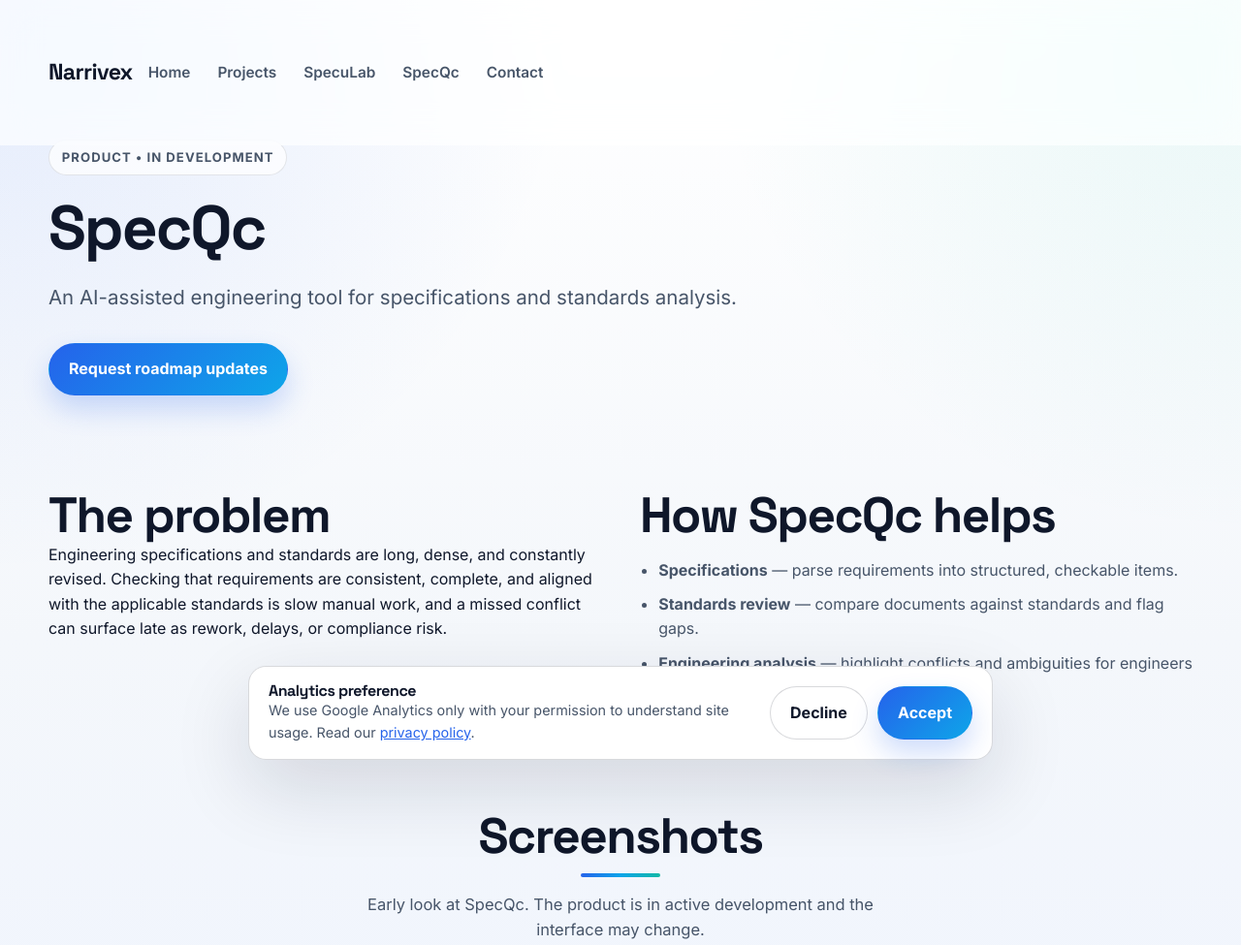
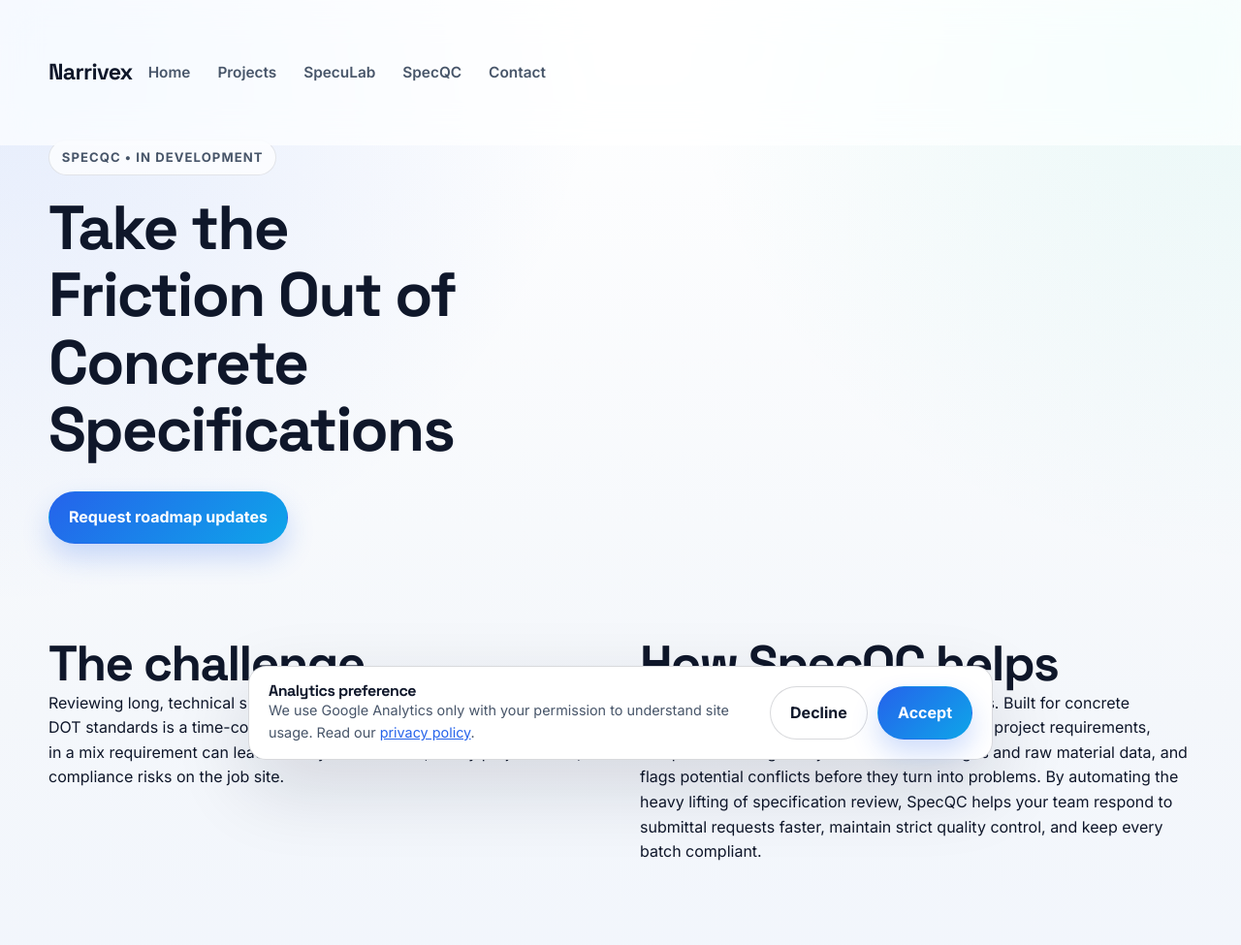
Before and after one commit to Jeremy-Narrivex/Narrivex-Homepage, a plain HTML site: page specqc.html in a window 1280 px wide. Shown: the top 975 px of the page at 97% size. Drawn offline with Linux system fonts and the light colour scheme.

Commit message:
Update SpecQC page title, descriptions, and content for clarity and accuracy

```diff
--- a/specqc.html
+++ b/specqc.html
@@ -4,13 +4,13 @@
 <head>
     <meta charset="UTF-8">
     <meta name="viewport" content="width=device-width, initial-scale=1.0">
-    <title>SpecQc — AI Specifications Analysis | Narrivex</title>
+    <title>SpecQC — Concrete Specifications Analysis | Narrivex</title>
     <meta name="description"
-        content="SpecQc is an AI-assisted engineering tool for specifications and standards analysis.">
+        content="SpecQC helps concrete producers and QC managers review project specifications, compare requirements with mix designs and material data, and catch conflicts earlier.">
     <meta name="theme-color" content="#0f172a">
     <link rel="canonical" href="https://narrivex.com/specqc.html">
-    <meta property="og:title" content="SpecQc — AI Specifications Analysis | Narrivex">
-    <meta property="og:description" content="AI-assisted specifications and standards analysis for engineers.">
+    <meta property="og:title" content="SpecQC — Concrete Specifications Analysis | Narrivex">
+    <meta property="og:description" content="Take the friction out of concrete specifications with faster, clearer specification reviews.">
     <meta property="og:type" content="website">
     <meta property="og:url" content="https://narrivex.com/specqc.html">
     <meta property="og:image" content="https://narrivex.com/assets/social-preview.png">
@@ -37,7 +37,7 @@
                 <li><a href="index.html">Home</a></li>
                 <li><a href="index.html#projects">Projects</a></li>
                 <li><a href="speculab.html">SpecuLab</a></li>
-                <li><a href="specqc.html" aria-current="page">SpecQc</a></li>
+                <li><a href="specqc.html" aria-current="page">SpecQC</a></li>
                 <li><a href="index.html#contact">Contact</a></li>
             </ul>
         </div>
@@ -46,9 +46,8 @@
     <main id="main-content">
         <section class="product-hero">
             <div class="container">
-                <p class="eyebrow">Product • In Development</p>
-                <h1>SpecQc</h1>
-                <p class="hero-tagline">An AI-assisted engineering tool for specifications and standards analysis.</p>
+                <p class="eyebrow">SpecQC • In Development</p>
+                <h1>Take the Friction Out of Concrete Specifications</h1>
                 <div class="hero-cta">
                     <a href="index.html#contact" class="btn btn-primary">Request roadmap updates</a>
                 </div>
@@ -58,18 +57,18 @@
         <section class="product-section">
             <div class="container product-columns">
                 <div>
-                    <h2>The problem</h2>
-                    <p>Engineering specifications and standards are long, dense, and constantly revised. Checking that
-                        requirements are consistent, complete, and aligned with the applicable standards is slow manual
-                        work, and a missed conflict can surface late as rework, delays, or compliance risk.</p>
+                    <h2>The challenge</h2>
+                    <p>Reviewing long, technical specification books and keeping up with shifting DOT standards is a
+                        time-consuming manual process. A single missed detail in a mix requirement can lead to delayed
+                        submittals, costly project holds, or compliance risks on the job site.</p>
                 </div>
                 <div>
-                    <h2>How SpecQc helps</h2>
-                    <ul class="product-list">
-                        <li><strong>Specifications</strong> — parse requirements into structured, checkable items.</li>
-                        <li><strong>Standards review</strong> — compare documents against standards and flag gaps.</li>
-                        <li><strong>Engineering analysis</strong> — highlight conflicts and ambiguities for engineers to resolve.</li>
-                    </ul>
+                    <h2>How SpecQC helps</h2>
+                    <p>SpecQC brings clarity to concrete specifications. Built for concrete producers and QC managers,
+                        SpecQC analyzes project requirements, compares them against your active mix designs and raw
+                        material data, and flags potential conflicts before they turn into problems. By automating the
+                        heavy lifting of specification review, SpecQC helps your team respond to submittal requests
+                        faster, maintain strict quality control, and keep every batch compliant.</p>
                 </div>
             </div>
         </section>
@@ -79,20 +78,20 @@
                 <div class="section-header">
                     <h2>Screenshots</h2>
                     <div class="section-line"></div>
-                    <p class="section-subtitle">Early look at SpecQc. The product is in active development and the
+                    <p class="section-subtitle">Early look at SpecQC. The product is in active development and the
                         interface may change.</p>
                 </div>
                 <div class="screenshot-grid">
                     <figure class="screenshot">
-                        <img src="assets/screenshots/specqc-1.png" alt="SpecQc specification import screen" loading="lazy">
+                        <img src="assets/screenshots/specqc-1.png" alt="SpecQC specification import screen" loading="lazy">
                         <figcaption>Specification import</figcaption>
                     </figure>
                     <figure class="screenshot">
-                        <img src="assets/screenshots/specqc-2.png" alt="SpecQc standards review screen" loading="lazy">
+                        <img src="assets/screenshots/specqc-2.png" alt="SpecQC standards review screen" loading="lazy">
                         <figcaption>Standards review</figcaption>
                     </figure>
                     <figure class="screenshot">
-                        <img src="assets/screenshots/specqc-3.png" alt="SpecQc findings report screen" loading="lazy">
+                        <img src="assets/screenshots/specqc-3.png" alt="SpecQC findings report screen" loading="lazy">
                         <figcaption>Findings report</figcaption>
                     </figure>
                 </div>
```
